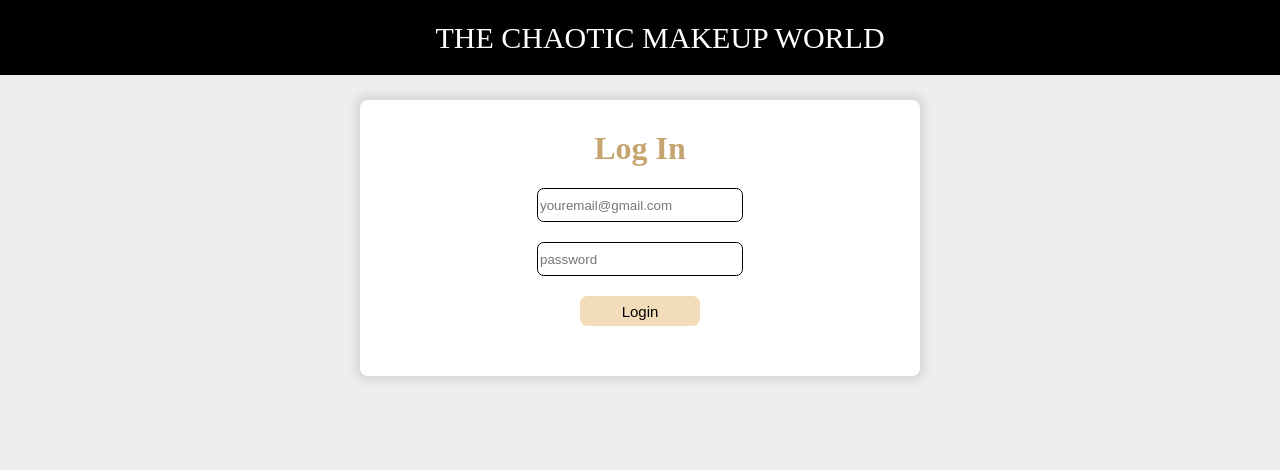
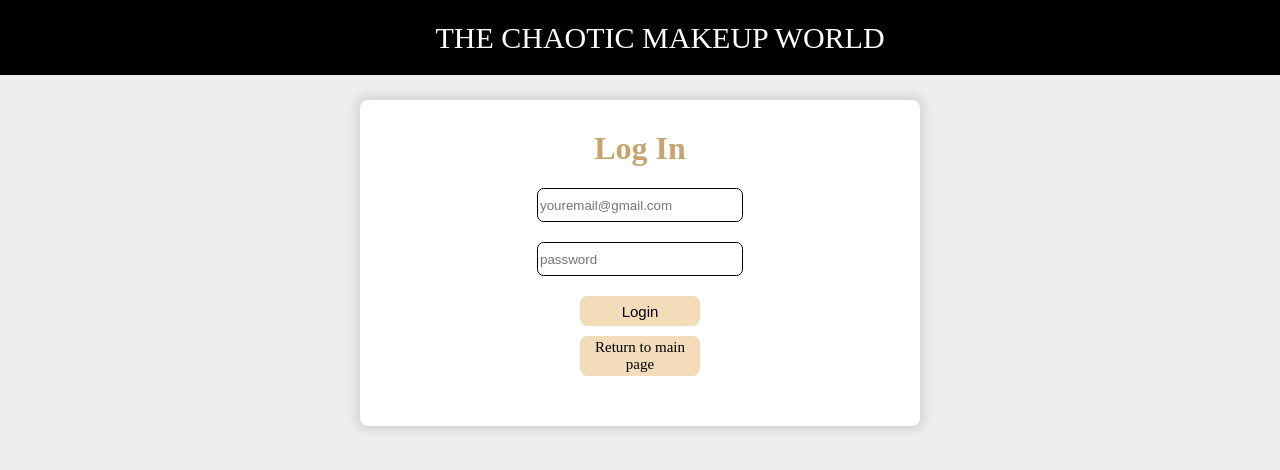
Before and after one commit to raquelsglez/TheChaoticMakeupWorld-front, a React (Vite) app: page /admin/login in a window 1280 px wide. Shown: the top 470 px of the page. Built offline with nearby package versions, Linux system fonts and the light colour scheme.

Commit message:
fix: buttons to change from main and admin page

```diff
--- a/src/components/admin/auth/Login/Login.jsx
+++ b/src/components/admin/auth/Login/Login.jsx
@@ -3,6 +3,7 @@ import { usePostContext } from "../../../../context/PostContext";
 import { useNavigate } from 'react-router-dom';
 import { useState } from "react";
 import axios from 'axios';
+import { Link } from "react-router-dom";
 
 const AdminLogin = () => {
     const { setAdmin } = usePostContext(); //utilizo el contexto de post para actualizar admin
@@ -44,6 +45,7 @@ const AdminLogin = () => {
             <input type="email" id="email" name="email" placeholder="youremail@gmail.com" onChange={(e) => setValueEmail(e.target.value)} value={valueEmail}/>
             <input type="password" id="pwd" name="pwd" placeholder="password" onChange={(e) => setValuePassword(e.target.value)} value={valuePassword}/>
             <button type="submit">Login</button>
+            <Link className={styles.linkMainPage} to="/">Return to main page</Link>
             <span className={styles.error}>{error}</span>
         </form>
 
--- a/src/components/admin/auth/Login/Login.module.css
+++ b/src/components/admin/auth/Login/Login.module.css
@@ -47,3 +47,27 @@
     margin-top: 20px;
     font-size: 18px;
 }
+
+.linkMainPage{
+    text-decoration: none;
+    color: #000;
+    display: flex;
+    justify-content: center;
+    align-items: center;
+    margin-top: 10px;
+    width: 120px;
+    height: 40px;
+    border: none;
+    border-radius: 0.5em;
+    font-size: 15px;
+    background-color: rgb(243, 220, 185);
+    transition: 0.1s all linear;
+    text-align: center;
+}
+
+.linkMainPage:hover {
+    transform: scale(1.05);
+    transition: 0.1s all linear;
+    background-color: rgb(236, 208, 164);
+    cursor: pointer;
+}
--- a/src/components/auth/Login/Login.jsx
+++ b/src/components/auth/Login/Login.jsx
@@ -45,6 +45,7 @@ const Login = () => {
             <input type="password" id="pwd" name="pwd" placeholder="password" onChange={(e) => setValuePassword(e.target.value)} value={valuePassword}/>
             <button type="submit">Login</button>
             <Link className={styles.linkRegister} to="/register">Register</Link>
+            <Link className={styles.linkLoginAdmin} to="/admin/login">Login as administrator</Link>
             <span className={styles.error}>{error}</span>
         </form>
 
--- a/src/components/auth/Login/Login.module.css
+++ b/src/components/auth/Login/Login.module.css
@@ -69,3 +69,27 @@
     background-color: rgb(236, 208, 164);
     cursor: pointer;
 }
+
+.linkLoginAdmin{
+    text-decoration: none;
+    color: #000;
+    display: flex;
+    justify-content: center;
+    align-items: center;
+    margin-top: 10px;
+    width: 120px;
+    height: 40px;
+    border: none;
+    border-radius: 0.5em;
+    font-size: 15px;
+    background-color: rgb(243, 220, 185);
+    transition: 0.1s all linear;
+    text-align: center;
+}
+
+.linkLoginAdmin:hover {
+    transform: scale(1.05);
+    transition: 0.1s all linear;
+    background-color: rgb(236, 208, 164);
+    cursor: pointer;
+}
```
